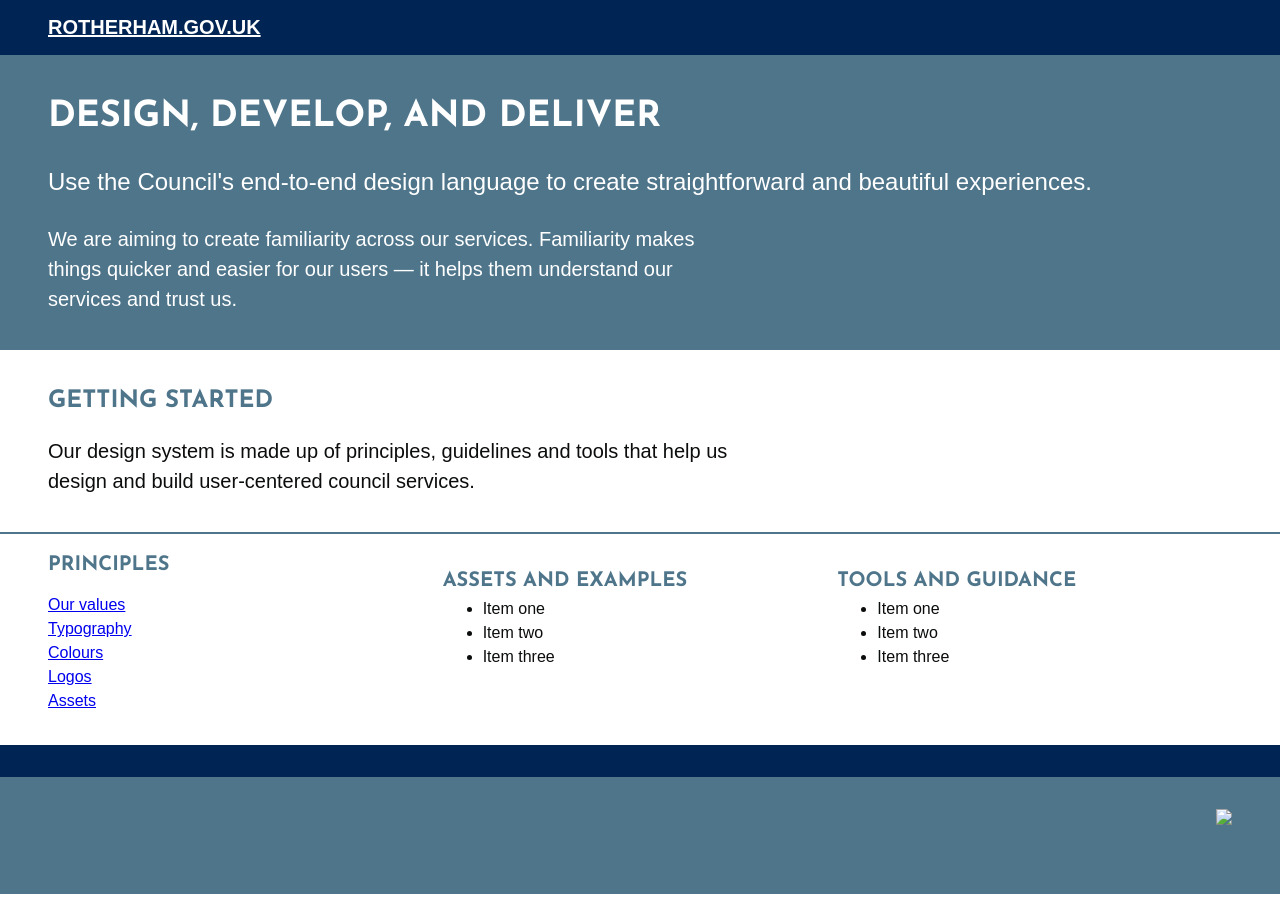
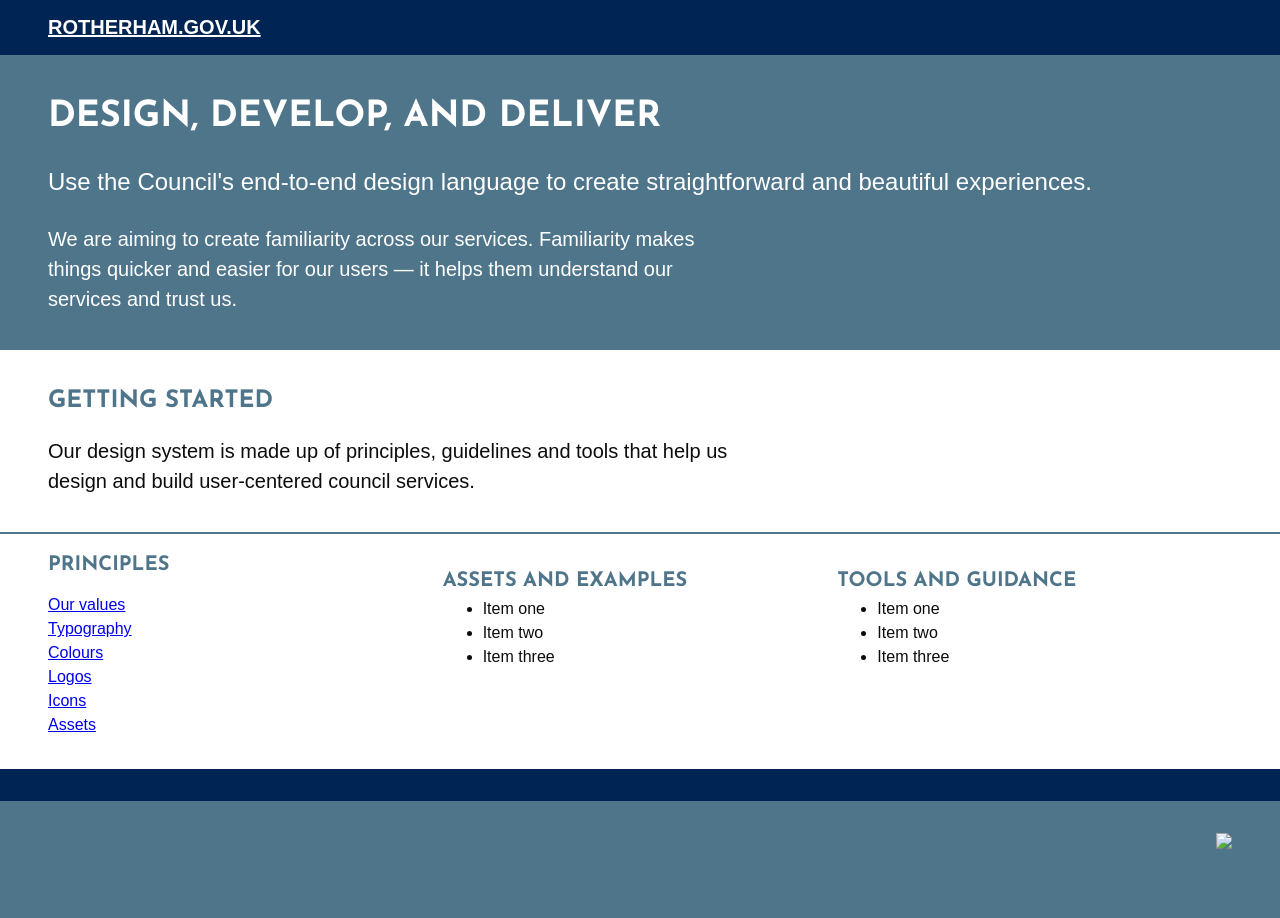
Before and after one commit to rothgov/design-manual, a Jekyll site: the page built from index.html, in a window 1280 px wide. Built offline with Jekyll 4.4.1, drawn with Linux system fonts in a browser that asks for light colours; some web fonts are replaced.

Commit message:
Update index.html

```diff
--- a/index.html
+++ b/index.html
@@ -34,6 +34,9 @@ layout: default
           <a href="{{%20site.baseurl%20}}/design/logos">Logos</a>
         </li>
         <li>
+          <a href="{{%20site.baseurl%20}}/design/icons">Icons</a>
+        </li>
+        <li>
           <a href="{{%20site.baseurl%20}}/design/assets">Assets</a>
         </li>
       </ul>
```
